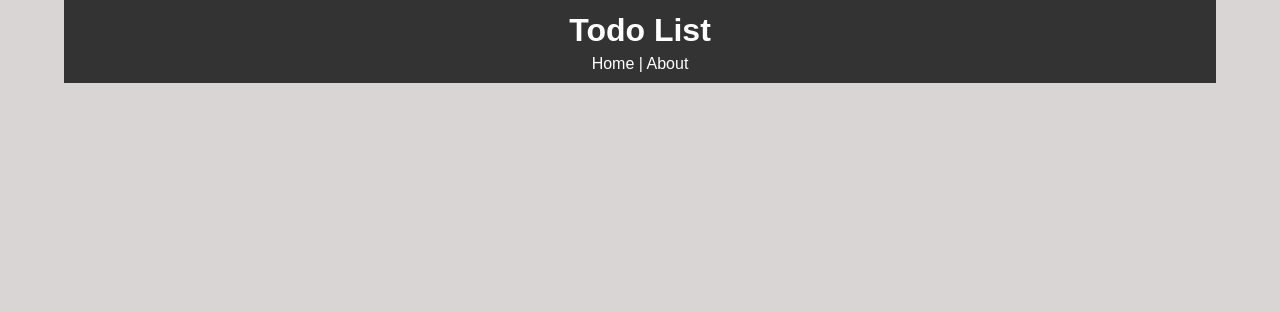
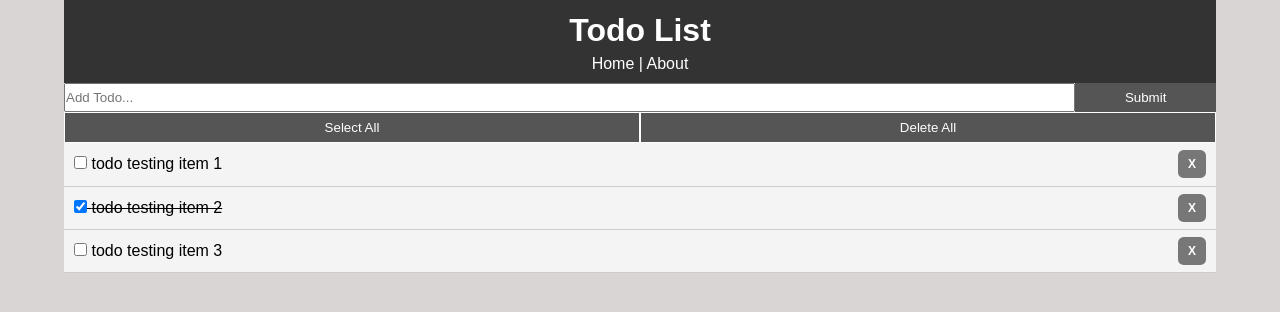
Before and after one commit to Shotteammate/todolist-v3, a React (Create React App) app: page / in a window 1280 px wide. Shown: the top 312 px of the page. Built offline with nearby package versions, Linux system fonts and the light colour scheme.

Commit message:
Update Route path

```diff
--- a/src/App.js
+++ b/src/App.js
@@ -105,7 +105,7 @@ export class App extends Component {
           <div className="container">
             <Header />
 
-              <Route exact path='/todolist-v3' render={props => (
+              <Route exact path='/' render={props => (
                 <React.Fragment>
                   <AddTodo callbackFromParent={this.AddTodoCallback}/>
                   <DelAllAndSelectAll
@@ -119,7 +119,7 @@ export class App extends Component {
                     deleteTodo={this.deleteTodo} />
                 </React.Fragment>
               )} />
-              <Route path='/todolist-v3/about' component={About} />
+              <Route path='/about' component={About} />
           </div>
         </div>
       </Router>
--- a/src/components/layout/Header.js
+++ b/src/components/layout/Header.js
@@ -6,7 +6,7 @@ export class Header extends Component {
     return (
       <header className='headerStyle'>
         <h1>Todo List</h1>
-        <Link className='linkStyle' to="/todolist-v3">Home</Link> | <Link className='linkStyle' to="/todolist-v3/about">About</Link>
+        <Link className='linkStyle' to="/">Home</Link> | <Link className='linkStyle' to="/about">About</Link>
       </header>
     )
   }
```
